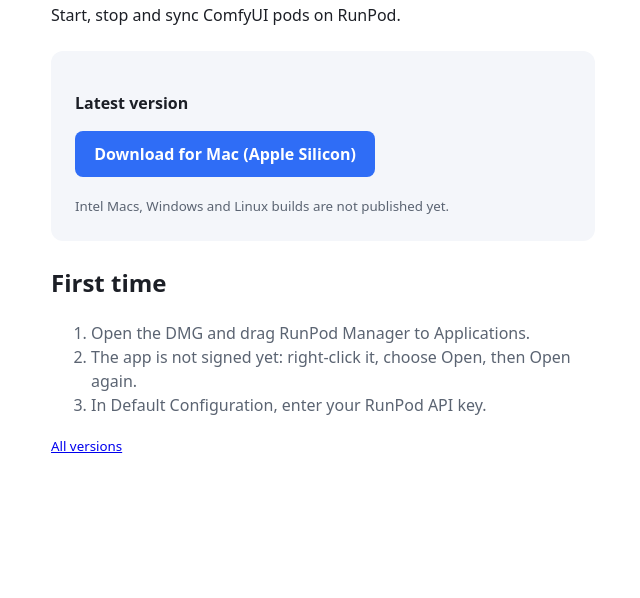
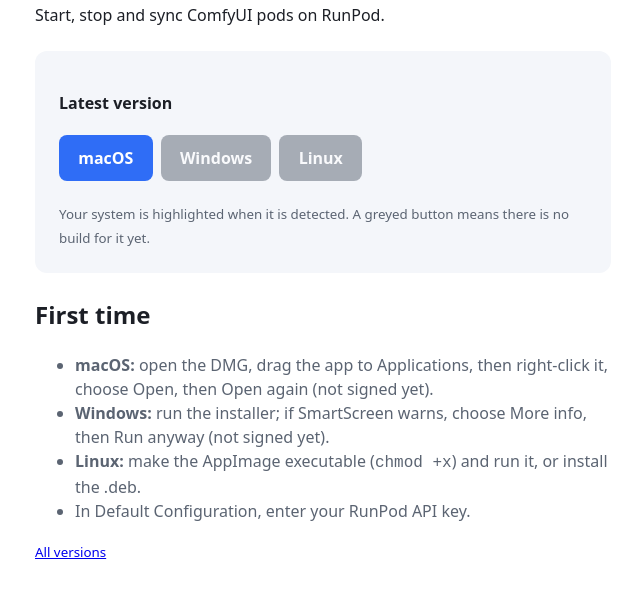
Before and after one commit to bluecollardev/downloads, a plain HTML site: page index.html in a window 1280 px wide. Shown: the part 136-734 px from the top of the page, without its empty margins (317-957 px from the left). Drawn offline with Linux system fonts and the light colour scheme; no server answers.

Commit message:
update the page

```diff
--- a/index.html
+++ b/index.html
@@ -5,31 +5,44 @@
 :root{--bg:#fff;--fg:#1c1f26;--mut:#5b6472;--ac:#2f6df6;--card:#f4f6fa}
 @media (prefers-color-scheme:dark){:root{--bg:#14161b;--fg:#e8eaf0;--mut:#9aa3b2;--ac:#6c97ff;--card:#1d2027}}
 body{margin:0;background:var(--bg);color:var(--fg);font:16px/1.5 system-ui,sans-serif}
-main{max-width:34rem;margin:0 auto;padding:3rem 16px}
+main{max-width:36rem;margin:0 auto;padding:3rem 16px}
 .card{background:var(--card);border-radius:12px;padding:1.5rem;margin:1.5rem 0}
-a.btn{display:inline-block;background:var(--ac);color:#fff;padding:.7rem 1.2rem;border-radius:8px;text-decoration:none;font-weight:600}
+a.btn{display:inline-block;background:var(--ac);color:#fff;padding:.7rem 1.2rem;border-radius:8px;text-decoration:none;font-weight:600;margin:.25rem .25rem .25rem 0}
+a.btn.off{background:var(--mut);opacity:.5;pointer-events:none}
 small,li{color:var(--mut)}
 </style></head><body><main>
 <h1>RunPod Manager</h1>
 <p>Start, stop and sync ComfyUI pods on RunPod.</p>
 <div class="card">
   <p><strong id="ver">Latest version</strong></p>
-  <p><a class="btn" id="dl" href="https://github.com/bluecollardev/downloads/releases/latest">Download for Mac (Apple Silicon)</a></p>
-  <small>Intel Macs, Windows and Linux builds are not published yet.</small>
+  <p id="buttons">
+    <a class="btn" id="mac" href="https://github.com/bluecollardev/downloads/releases/latest">macOS</a>
+    <a class="btn off" id="win" href="#">Windows</a>
+    <a class="btn off" id="linux" href="#">Linux</a>
+  </p>
+  <small id="note">Your system is highlighted when it is detected. A greyed button means there is no build for it yet.</small>
 </div>
 <h2>First time</h2>
-<ol>
-  <li>Open the DMG and drag RunPod Manager to Applications.</li>
-  <li>The app is not signed yet: right-click it, choose Open, then Open again.</li>
+<ul>
+  <li><strong>macOS:</strong> open the DMG, drag the app to Applications, then right-click it, choose Open, then Open again (not signed yet).</li>
+  <li><strong>Windows:</strong> run the installer; if SmartScreen warns, choose More info, then Run anyway (not signed yet).</li>
+  <li><strong>Linux:</strong> make the AppImage executable (<code>chmod +x</code>) and run it, or install the .deb.</li>
   <li>In Default Configuration, enter your RunPod API key.</li>
-</ol>
+</ul>
 <p><small><a href="https://github.com/bluecollardev/downloads/releases">All versions</a></small></p>
 </main>
 <script>
-fetch('https://api.github.com/repos/bluecollardev/downloads/releases/latest').then(r=>r.ok?r.json():null).then(r=>{
-  if(!r) return
-  document.getElementById('ver').textContent='Version '+r.tag_name.replace(/^v/,'')
-  const a=(r.assets||[]).find(x=>/mac-arm64\.dmg$/.test(x.name)&&/\d+\.\d+\.\d+/.test(x.name))
-  if(a) document.getElementById('dl').href=a.browser_download_url
-}).catch(()=>{})
+const os = /Win/.test(navigator.platform) ? 'win' : /Linux|X11/.test(navigator.userAgent) && !/Android/.test(navigator.userAgent) ? 'linux' : 'mac'
+const find = (assets, re) => assets.find(a => re.test(a.name) && !/\d+\.\d+\.\d+/.test(a.name))   // the stable alias
+fetch('https://api.github.com/repos/bluecollardev/downloads/releases/latest').then(r => r.ok ? r.json() : null).then(r => {
+  if (!r) return
+  document.getElementById('ver').textContent = 'Version ' + r.tag_name.replace(/^v/, '')
+  const a = r.assets || []
+  const pick = { mac: find(a, /mac.*\.dmg$/), win: find(a, /win.*\.exe$/), linux: find(a, /linux.*\.AppImage$/) }
+  for (const k of ['mac', 'win', 'linux']) {
+    const el = document.getElementById(k)
+    if (pick[k]) { el.href = pick[k].browser_download_url; el.classList.remove('off') } else el.classList.add('off')
+  }
+  const mine = document.getElementById(os); if (mine) mine.style.outline = '3px solid var(--fg)'
+}).catch(() => {})
 </script></body></html>
```
